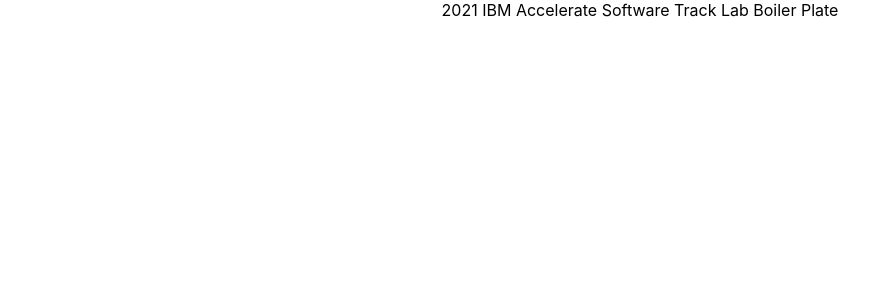
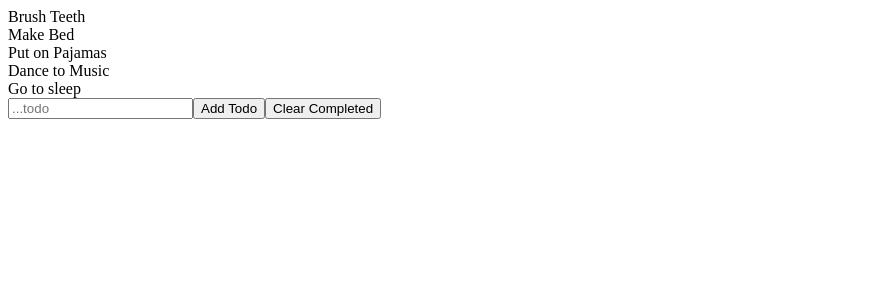
Before and after one commit to 2021-IBM-Accelerate-SW-Track/lab-1-team-22, a React (Create React App) app: page / in a window 1280 px wide. Shown: the top 300 px of the page, without its empty margins (0-893 px from the left). Built offline with nearby package versions, Linux system fonts and the light colour scheme.

Commit message:
Basic boilerplate todo using class components

```diff
--- a/src/App.js
+++ b/src/App.js
@@ -1,12 +1,90 @@
-import Header from "./component/header"
-import './App.css';
+import React from "react";
+import TodoList from "./ToDoList";
+import TodoForm from "./ToDoForm";
 
-function App() {
-  return (
-    <div className="App">
-    <Header/>
-    </div>
-  );
+// Here we are making the App Component. We set some tasks to show up on the home page so it's not empty. We assign the tasks some random IDs so those ids can be what we modify and delete. We also set an empty task so we can "add" tasks to the list later. We then add the functionality for adding, modifying and deleting tasks. We then prop drill those down to the list and form components.
+
+class App extends React.Component {
+  constructor() {
+    super();
+    this.state = {
+      todos: [
+        {
+              task: "Brush Teeth",
+              id: "3",
+              completed: false
+            },
+            {
+              task: "Make Bed",
+              id: "2",
+              completed: false
+            },
+            {
+              task: "Put on Pajamas",
+              id: "27",
+              completed: false
+            },
+            {
+              task: "Dance to Music",
+              id: "18",
+              completed: false
+            },
+            {
+              task: "Go to sleep",
+              id: "10",
+              completed: false
+            }
+      ],
+      todo: ""
+    };
+  }
+
+  addTodo = (e) => {
+    e.preventDefault();
+    const newTodo = { task: this.state.todo, completed: false, id: Date.now() };
+    this.setState({
+      todos: [...this.state.todos, newTodo],
+      todo: ""
+    });
+  };
+
+  changeTodo = (e) => this.setState({ [e.target.name]: e.target.value });
+
+  toggleTodoComplete = (id) => {
+    let todos = this.state.todos.slice();
+    todos = todos.map((todo) => {
+      if (todo.id === id) {
+        todo.completed = !todo.completed;
+        return todo;
+      } else {
+        return todo;
+      }
+    });
+    this.setState({ todos });
+  };
+
+  clearCompletedTodos = (e) => {
+    e.preventDefault();
+    let todos = this.state.todos.filter((todo) => !todo.completed);
+    this.setState({ todos });
+  };
+
+  render() {
+    return (
+      <div>
+        <TodoList
+          handleToggleComplete={this.toggleTodoComplete}
+          todos={this.state.todos}
+        />
+        <TodoForm
+          value={this.state.todo}
+          handleTodoChange={this.changeTodo}
+          handleAddTodo={this.addTodo}
+          handleClearTodos={this.clearCompletedTodos}
+        />
+      </div>
+    );
+  }
 }
 
 export default App;
--- /dev/null
+++ b/src/ToDo.js
@@ -0,0 +1,16 @@
+import React from "react";
+
+// This is the component handing the ToDo functionality. This basically handles the strikethrough function so that we can later delete it
+
+const ToDo = (props) => {
+  return (
+    <div
+      style={props.todo.completed ? { textDecoration: "line-through" } : null}
+      onClick={() => props.handleToggleComplete(props.todo.id)}
+    >
+      {props.todo.task}
+    </div>
+  );
+};
+
+export default ToDo;
--- /dev/null
+++ b/src/ToDoForm.js
@@ -0,0 +1,18 @@
+import React from 'react';
+const TodoForm = props => {
+  return (
+    <form>
+      <input
+        onChange={props.handleTodoChange}
+        type="text"
+        name="todo"
+        value={props.value}
+        placeholder="...todo"
+      />
+      <button onClick={props.handleAddTodo}>Add Todo</button>
+      <button onClick={props.handleClearTodos}>Clear Completed</button>
+    </form>
+  );
+};
+
+export default TodoForm;
--- /dev/null
+++ b/src/ToDoList.js
@@ -0,0 +1,18 @@
+import React from "react";
+import ToDo from "./ToDo";
+
+const TodoList = (props) => {
+  return (
+    <div>
+      {props.todos.map((todo) => (
+        <ToDo
+          handleToggleComplete={props.handleToggleComplete}
+          key={todo.id}
+          todo={todo}
+        />
+      ))}
+    </div>
+  );
+};
+
+export default TodoList;
```
